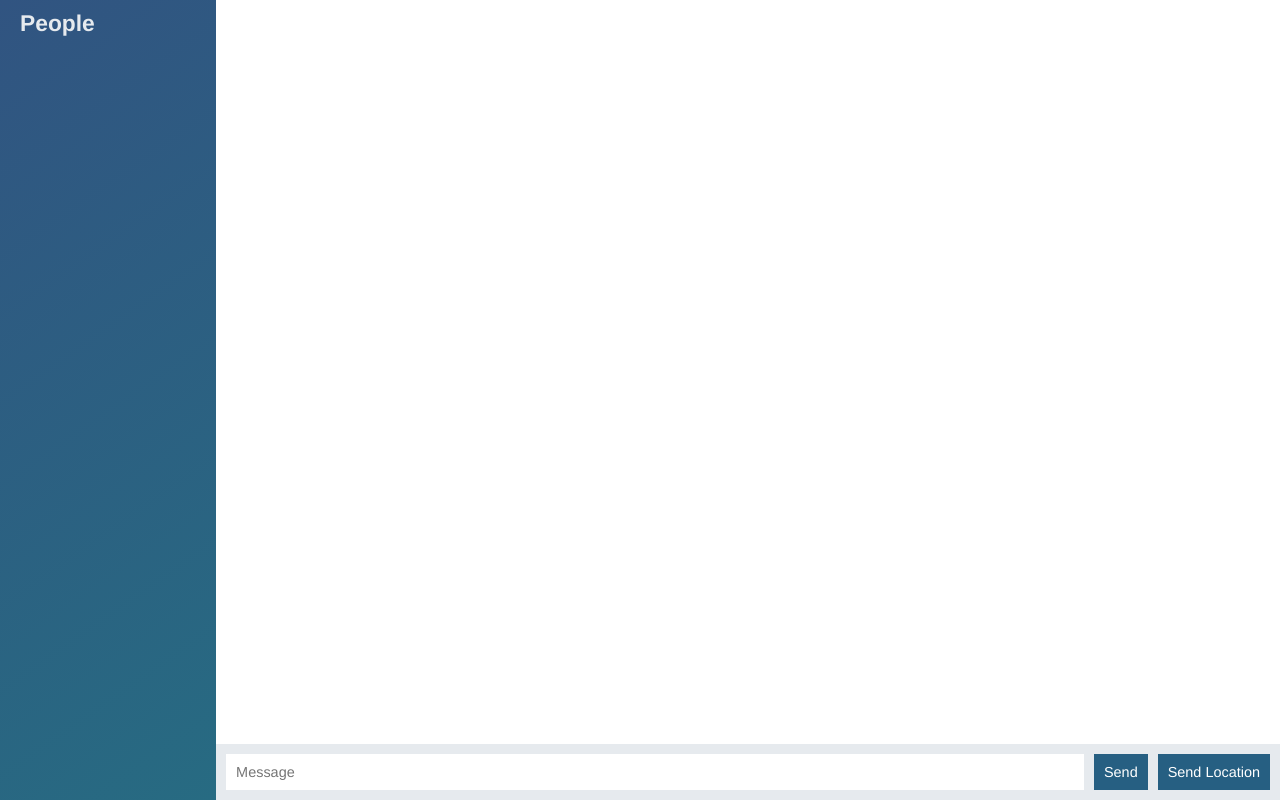
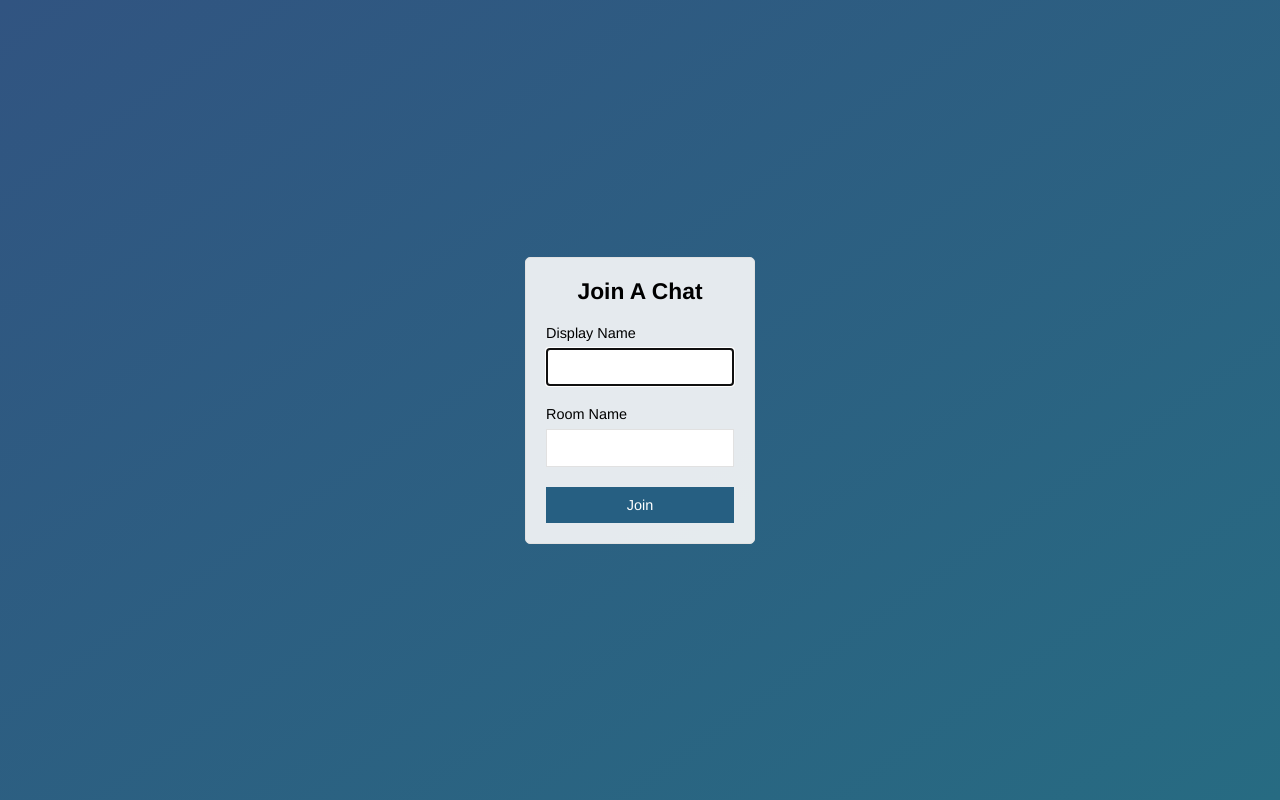
Before and after one commit to deepaanshujain/node-chat-app, a website: page public/index.html in a window 1280 px wide. Drawn offline with nearby package versions, Linux system fonts and the light colour scheme; no server answers.

Commit message:
Join Room Form Created

```diff
--- a/public/index.html
+++ b/public/index.html
@@ -2,55 +2,32 @@
 <html>
 <head>
 	<meta charset="utf-8">
+	<title>Join | Chat App</title>
+	<meta name="viewport" content="width=device-width, initial-scale=1, user-scalable=no">
 	<link rel="stylesheet" type="text/css" href="/css/styles.css">
 </head>
-<body class="chat">
-	<div class="chat__sidebar">
-		<h3>People</h3>
-		<div id ="users"></div>
+<body class="centered-form">
+	<div class="centered-form__form">
+		<form action="/chat.html">
+			<div class= "form-field">
+				<h3> Join A Chat</h3>
+			</div>
+			<div class= "form-field">
+				<label>Display Name</label>
+				<input type="text" name="name" autofocus="">
+			</div>
+			<div class= "form-field">
+				<label>Room Name</label>
+				<input type="text" name="room">
+			</div>
+			<div class= "form-field">
+				<button>Join</button>
+			</div>
+		</form>
 	</div>
 
-    <div class = "chat__main">
-    	<ol id="messages" class="chat__messages"></ol>
 
-    	<div class="chat__footer">
-	    	<form id = "message-form">
-				<input type="text" name="message" placeholder="Message">
-				<button>Send</button>
-			</form>
 
-			<button id= "send-location">Send Location</button>
-	    </div>
-    </div>
+</body>
 
-		<script id= "message-template" type="text/template">
-				<li class ="message">
-					<div class="message__title">
-						<h4>{{from}}
-						<span>{{createdAt}}</span>
-					</div>
-					<div class="message__body">
-						<p>{{text}}</p>
-					</div>
-				</li>
-		</script>
-
-		<script id= "location-message-template" type="text/template">
-				<li class ="message">
-					<div class="message__title">
-						<h4>{{from}}
-						<span>{{createdAt}}</span>
-					</div>
-					<div class="message__body">
-						<a href= "{{href}}" target="_blank">MY Current Location</a>
-					</div>
-				</li>
-		</script>
-
-	<script src="/socket.io/socket.io.js"></script>
-	<script src="/js/libs/jquery-3.3.1.min.js"></script>
-	<script src="/js/libs/moment.js"></script>
-	<script src="/js/libs/mustache.js"></script>
-	<script src="/js/index.js"></script>
-</body>
 </html>
```
Also changed, not shown: public/chat.html (added, +58 -0 lines), public/js/chat.js (renamed from public/js/index.js).
